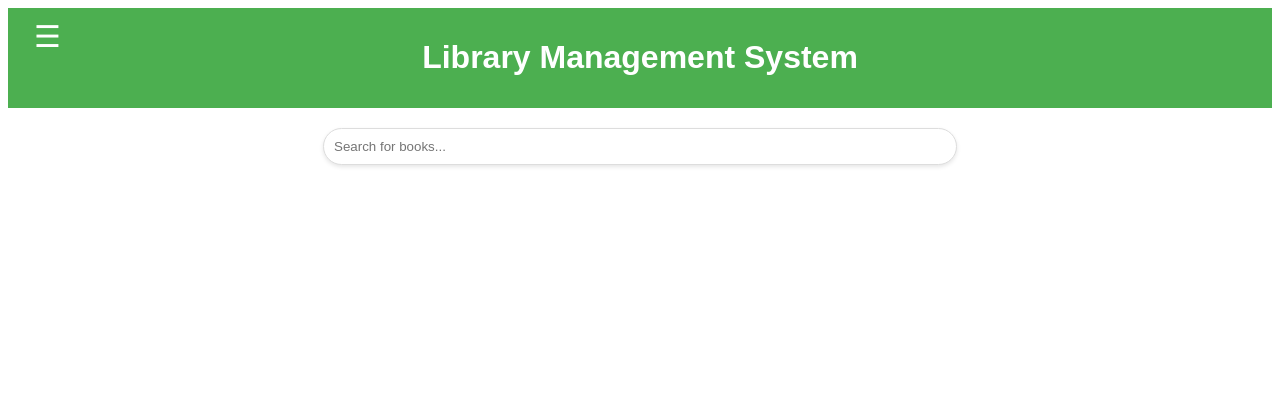
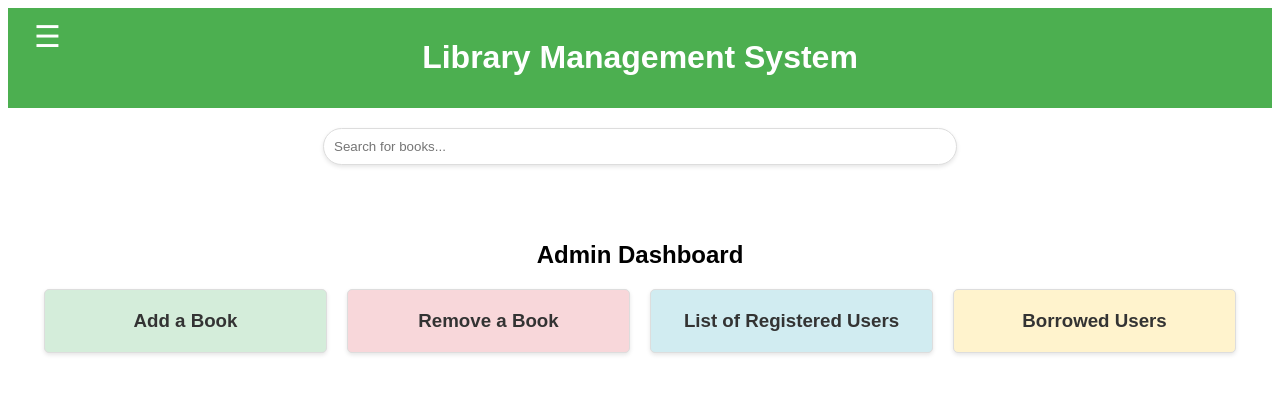
Before and after one commit to Aswin-G7/library-management-system, a React (Vite) app in the folder library-frontend/: page /admin in a window 1280 px wide. Shown: the top 394 px of the page. Built offline with nearby package versions, Linux system fonts and the light colour scheme.

Commit message:
admin page added

```diff
--- /dev/null
+++ b/library-frontend/src/AdminPage.css
@@ -0,0 +1,51 @@
+/* src/AdminPage.css */
+.admin-page {
+    padding: 20px;
+    text-align: center;
+  }
+
+  .admin-grid {
+    display: grid;
+    grid-template-columns: repeat(auto-fit, minmax(200px, 1fr));
+    gap: 20px;
+    margin-top: 20px;
+  }
+
+  .admin-box {
+    padding: 20px;
+    background-color: #f8f9fa;
+    border: 1px solid #ddd;
+    border-radius: 5px;
+    box-shadow: 0 2px 4px rgba(0, 0, 0, 0.1);
+    cursor: pointer;
+    transition: transform 0.2s;
+  }
+
+  .admin-box:hover {
+    transform: scale(1.05);
+  }
+
+  .admin-box h3 {
+    margin: 0;
+    color: #333;
+  }
+
+  .add-book {
+    background-color: #d4edda;
+    color: #155724;
+  }
+
+  .remove-book {
+    background-color: #f8d7da;
+    color: #721c24;
+  }
+
+  .registered-users {
+    background-color: #d1ecf1;
+    color: #0c5460;
+  }
+
+  .borrowed-users {
+    background-color: #fff3cd;
+    color: #856404;
+  }
--- /dev/null
+++ b/library-frontend/src/AdminPage.jsx
@@ -0,0 +1,26 @@
+// src/AdminPage.jsx
+import './AdminPage.css';
+
+const AdminPage = () => {
+  return (
+    <div className="admin-page">
+      <h2>Admin Dashboard</h2>
+      <div className="admin-grid">
+        <div className="admin-box add-book">
+          <h3>Add a Book</h3>
+        </div>
+        <div className="admin-box remove-book">
+          <h3>Remove a Book</h3>
+        </div>
+        <div className="admin-box registered-users">
+          <h3>List of Registered Users</h3>
+        </div>
+        <div className="admin-box borrowed-users">
+          <h3>Borrowed Users</h3>
+        </div>
+      </div>
+    </div>
+  );
+};
+
+export default AdminPage;
--- a/library-frontend/src/App.jsx
+++ b/library-frontend/src/App.jsx
@@ -6,6 +6,7 @@
 import BookList from './BookList';
 import BookDetails from './BookDetails';
 import SearchBar from './SearchBar';
+import AdminPage from './AdminPage'; // Import AdminPage
 import { books as booksData } from './booksData'; // Importing books data
 import './App.css';
 
@@ -52,6 +53,7 @@
           <Routes>
             <Route path="/" element={<BookList books={filteredBooks} />} />
             <Route path="/book/:id" element={<BookDetails books={booksData} />} />
+            <Route path="/admin" element={<AdminPage />} /> {/* Add AdminPage route */}
           </Routes>
         </div>
       </div>
```
